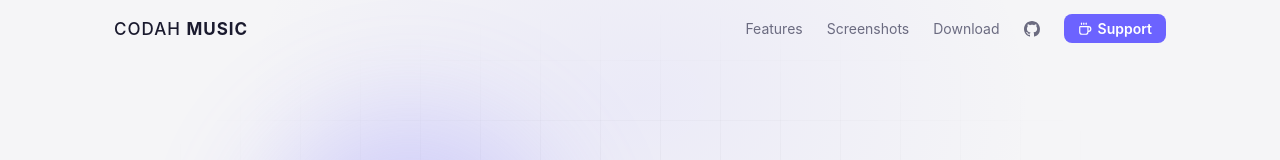
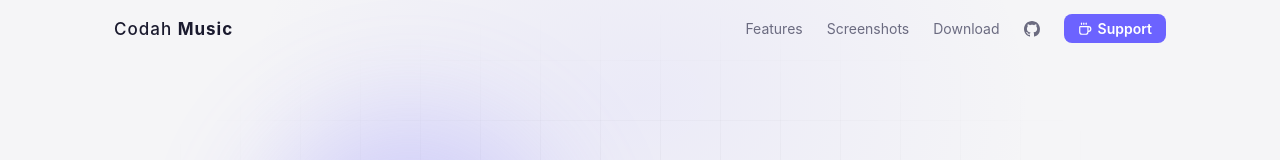
Before and after one commit to coder-nishanth/codah-music-website, a React (Vite) app: page / in a window 1280 px wide. Shown: the top 160 px of the page. Built offline with nearby package versions, Linux system fonts and the light colour scheme.

Commit message:
style: rebrand CODAH MUSIC to Codah Music across site

```diff
--- a/index.html
+++ b/index.html
@@ -4,8 +4,8 @@
     <meta charset="UTF-8" />
     <link rel="icon" type="image/png" href="/favicon.png" />
     <meta name="viewport" content="width=device-width, initial-scale=1.0" />
-    <meta name="description" content="CODAH MUSIC — Your all-in-one desktop music player. Stream from YouTube Music, browse charts, view synced lyrics." />
-    <title>CODAH MUSIC</title>
+    <meta name="description" content="Codah Music — Your all-in-one desktop music player. Stream from YouTube Music, browse charts, view synced lyrics." />
+    <title>Codah Music — Stream, Discover, Enjoy</title>
   </head>
   <body>
     <div id="root"></div>
--- a/src/App.jsx
+++ b/src/App.jsx
@@ -45,7 +45,7 @@ function Navbar() {
   return (
     <header className={'site-header' + (scrolled ? ' scrolled' : '')}>
       <div className="header-inner">
-        <a href="#" className="header-brand">CODAH <b>MUSIC</b></a>
+        <a href="#" className="header-brand">Codah <b>Music</b></a>
 
         <nav className="header-nav">
           <a href="#features">Features</a>
@@ -195,7 +195,7 @@ function Footer() {
   return (
     <footer className="footer">
       <div className="footer-inner">
-        <div className="footer-brand">CODAH <b>MUSIC</b></div>
+        <div className="footer-brand">Codah <b>Music</b></div>
         <div className="footer-links">
           <a href="https://github.com/coder-nishanth" target="_blank" rel="noreferrer">Developer</a>
           <a href="https://github.com/coder-nishanth/codah-music" target="_blank" rel="noreferrer"><Github size={14} /> GitHub</a>
```
